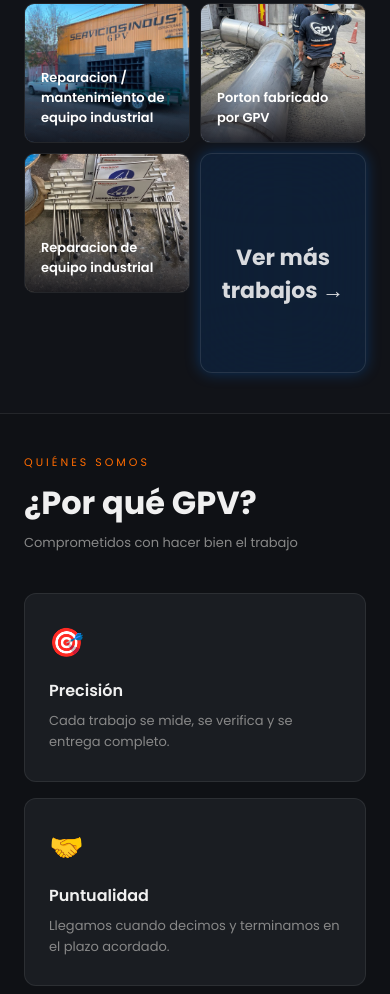
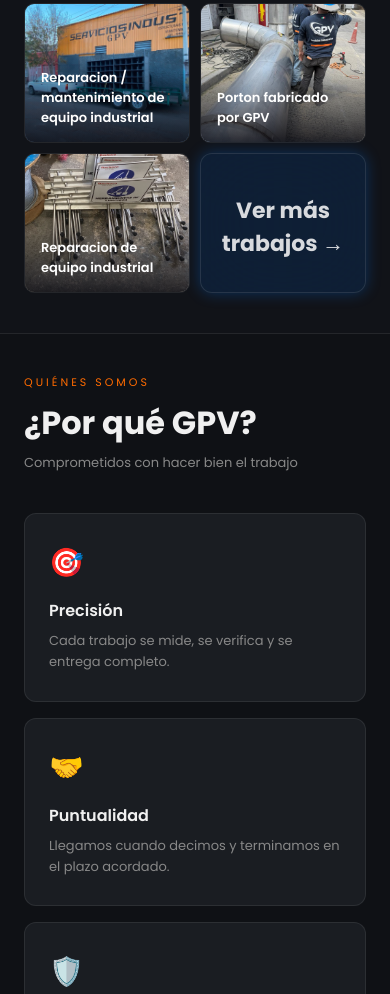
Before and after one commit to legitss-ui/.Servicios-Industriales, a plain HTML site: page index.html in a window 390 px wide. Shown: the part 2281-3275 px from the top of the page. Drawn offline with Linux system fonts and the light colour scheme.

```diff
--- a/galeria-de-trabajos.css
+++ b/galeria-de-trabajos.css
@@ -315,6 +315,7 @@
     grid-row: span 2;
 }
 
+
 .galeria__card img {
     width: 100%;
     height: 100%;
@@ -435,4 +436,8 @@
     .galeria__overlay {
         opacity: 1;
     }
+
+    .galeria_video{
+        height: 138px;
+    }
 }
--- a/index.html
+++ b/index.html
@@ -232,7 +232,7 @@
                 </div>
 
                 <a href="/galeria-de-trabajos.html" target="_blank">
-                    <span class="galeria__btn-vermas" id="btnVerMas"><span>Ver más trabajos →</span></span>
+                    <span class="galeria__btn-vermas" id="btnVerMas"><span class="quitar-margin">Ver más trabajos →</span></span>
                 </a>
 
                 <div id="modalGaleria" class="modal-galeria">
--- a/style.css
+++ b/style.css
@@ -601,6 +601,17 @@
     height: 220px;
 }
 
+
+@media (max-width: 768px) {
+    .galeria__btn-vermas {
+        height: 140px;
+    }
+
+    .galeria__btn-vermas .quitar-margin {
+        margin-top: 20px;
+    }
+}
+
 .galeria__btn-vermas span {
     color: #ffffffd6;
     font-family: 'Poppins', sans-serif;
```
